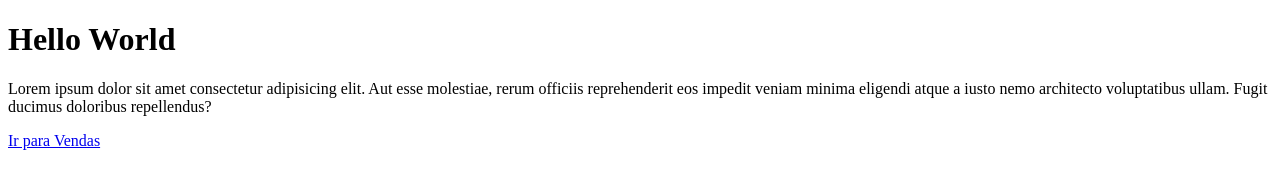
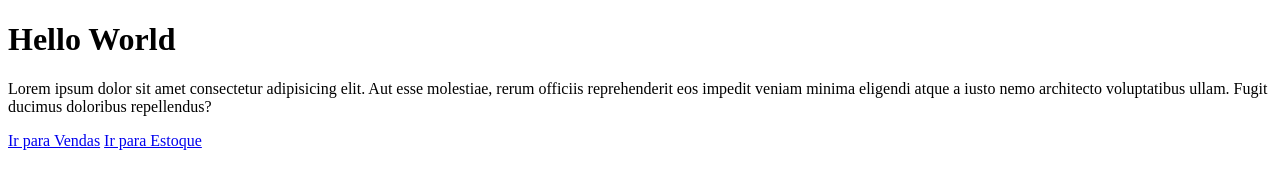
Before and after one commit to GabrielSantt/site-teste, a plain HTML site: page index.html in a window 1280 px wide. Drawn offline with Linux system fonts and the light colour scheme.

Commit message:
Novo botão para estoque

```diff
--- a/index.html
+++ b/index.html
@@ -12,5 +12,6 @@
     <h1>Hello World</h1>
     <p>Lorem ipsum dolor sit amet consectetur adipisicing elit. Aut esse molestiae, rerum officiis reprehenderit eos impedit veniam minima eligendi atque a iusto nemo architecto voluptatibus ullam. Fugit ducimus doloribus repellendus?</p>
     <a href="vendas.html">Ir para Vendas</a>
+    <a href="estoque.html">Ir para Estoque</a>
 </body>
 </html>
```
